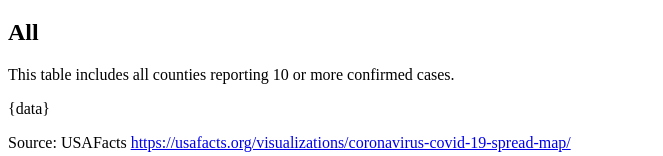
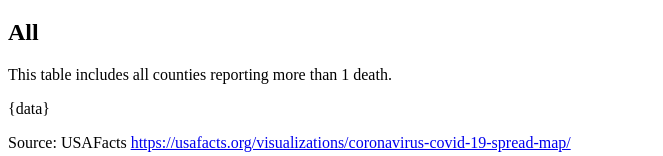
Before and after one commit to tdb-alcorn/covid-19-leaderboard, a plain HTML site: page index.html in a window 1280 px wide. Shown: the part 347-503 px from the top of the page, without its empty margins (0-663 px from the left). Drawn offline with Linux system fonts and the light colour scheme.

Commit message:
Update info text

```diff
--- a/index.html
+++ b/index.html
@@ -35,7 +35,7 @@
             {worst}
 
             <h2>All</h2>
-            <p>This table includes all counties reporting 10 or more confirmed cases.</p>
+            <p>This table includes all counties reporting more than 1 death.</p>
             {data}
 
             <p>
```
